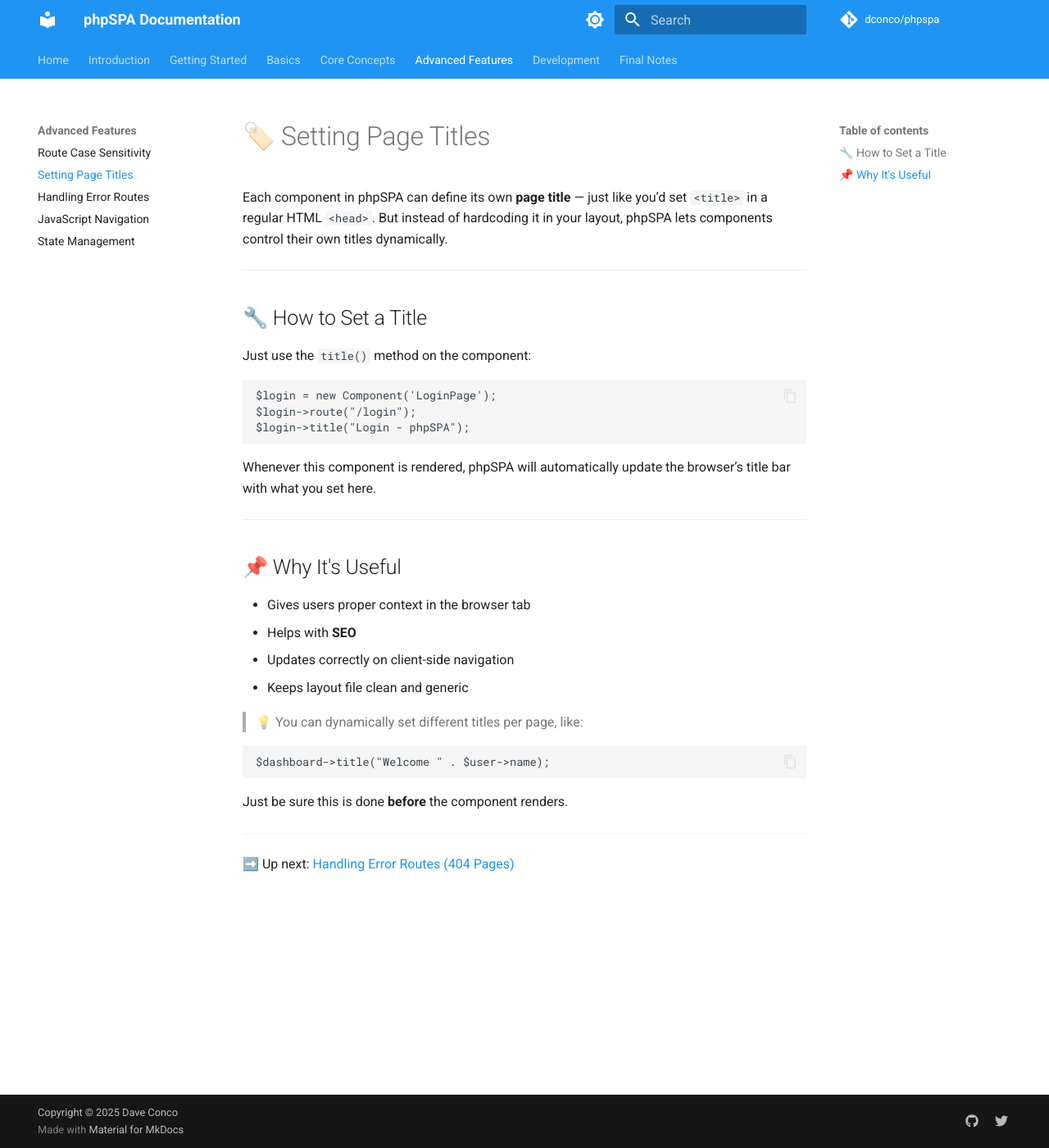
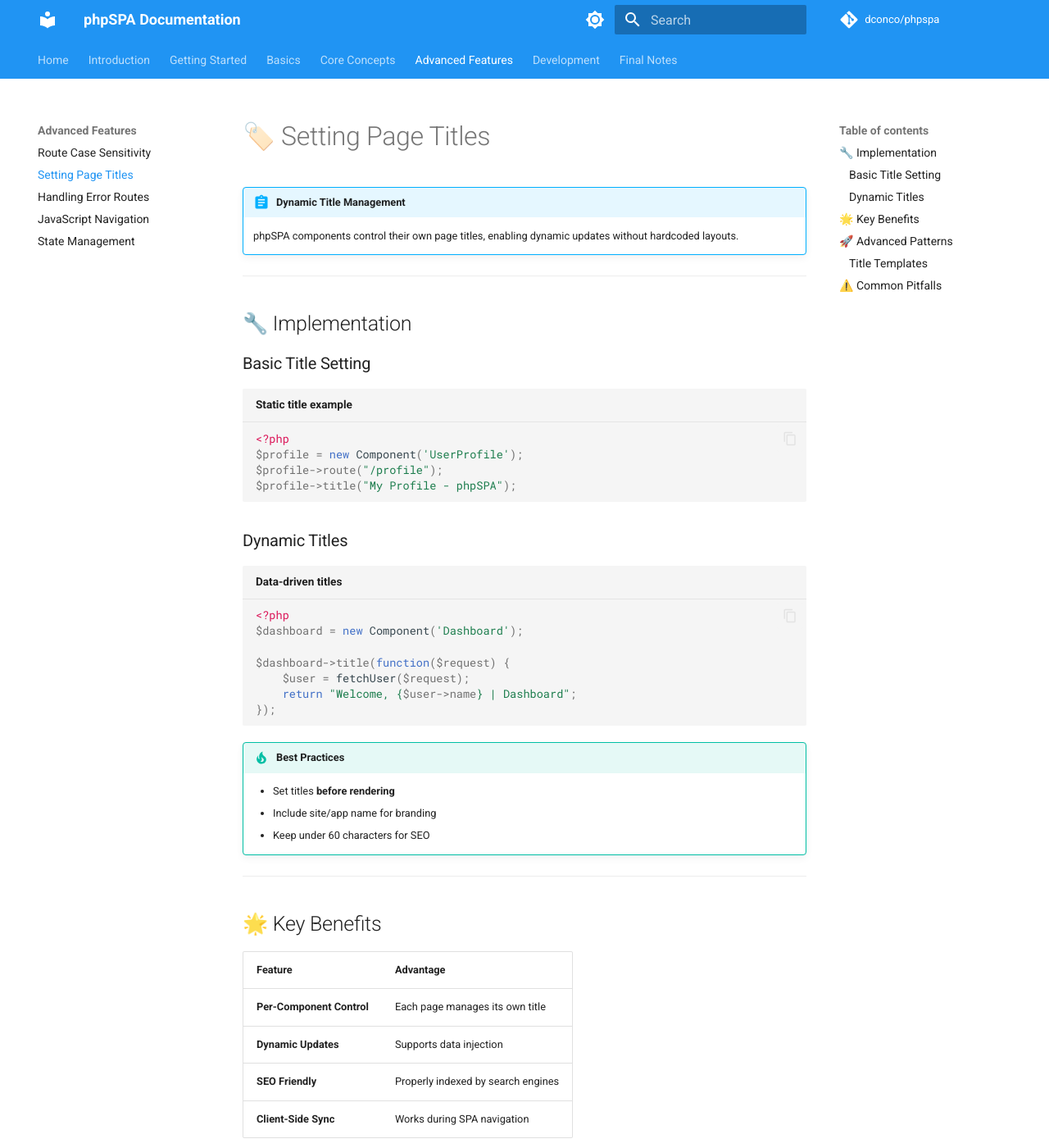
Before and after one commit to dconco/phpspa, an MkDocs documentation site: the page built from docs/13-setting-page-titles.md, in a window 1280 px wide and 1400 px high. Shown: the whole window at 82% size. Built offline with MkDocs 1.6.1 and Material for MkDocs 9.7.7, drawn with Linux system fonts in a browser that asks for light colours; comment, search, counter and statistics services are not loaded; the version menu is left out; some of the changed text lies outside the part shown.

Commit message:
Update documentation for component props, route case sensitivity, page titles, and getting started guide; enhance mkdocs configuration

````diff
--- a/docs/11-component-props.md
+++ b/docs/11-component-props.md
@@ -1,84 +1,108 @@
 # 🧬 Component Props (Passing Data to Components)
 
-In phpSPA, since components are just PHP functions, you can pass props the same way you’d pass arguments to functions.
+!!! abstract "Core Principle"
+    Since phpSPA components are PHP functions, props work exactly like function arguments - with some smart conventions for routing.
 
 ---
 
-## ✅ Basic Example
+## ✅ Basic Usage
 
-```php
+```php title="Component with props"
+<?php
 function Admin(string $name, int $age, array $path = []) {
     return "<h1>$name - $age</h1>";
 }
 ```
 
-Now you can render it inside another component like this:
-
-```php
+```php title="Using the component"
+<?php
 function Dashboard(array $path) {
     return Admin(name: "dconco", age: 10, path: $path);
 }
 ```
 
-> 🔹 All props passed must match the function’s argument names.
-> 🔹 `path` is **optional**, but useful when reusing components tied to a route.
+!!! tip "Key Notes"
+    - 🔹 **Named arguments** must match parameter names exactly
+    - 🔹 `path` is optional but enables route-aware components
+    - 🔹 Type hints (`string`, `int`) provide built-in validation
 
 ---
 
-## ⚙️ `$path` Special Note
+## ⚙️ Special Props Handling
 
-`$path` is automatically injected by phpSPA when the component is matched via a route with dynamic parameters (like `/user/{id}`).
+### The `$path` Parameter
 
-But when **manually reusing a component** inside another one, you must do one of these:
+```php title="Route-matched vs manual usage"
+// Automatically populated when matched via route:
+// e.g., /admin/{name}/{age}
 
-1. Provide a default value:
+// Manual usage requires either:
+function Admin(string $name, array $path = []) { ... }  // Default
+// OR
+Admin(name: "dconco", path: $parentPath);  // Explicit pass
+```
 
-   ```php
-      function Admin(string $name, int $age, array $path = []) { ... }
-   ```
+### The `$request` Object
 
-2. Pass `$path` explicitly from the parent:
+```php title="Request handling best practice"
+<?php
+use phpSPA\Http\Request;
 
-   ```php
-   function Dashboard(array $path) {
-      return Admin(name: "dconco", age: 10, path: $path);
-   }
-   ```
+function Search(
+    string $query,
+    array $path = [],
+    Request $request = new Request()  // Always default!
+) {
+    $page = $request('page', 1);
+    return "Showing page $page for '$query'";
+}
+```
+
+!!! warning "Critical"
+    Always provide default `Request` objects - components should work both in routes and when manually composed.
 
 ---
 
-## 🧪 `$request` Argument
+## 📊 Prop Rules Reference
 
-If your component uses `$request`, just define it like this:
+| Prop Type        | Injection Source | Required Default? | Usage Context           |
+| ---------------- | ---------------- | ----------------- | ----------------------- |
+| Custom (`$name`) | Manual passing   | No                | Always explicit         |
+| `$path`          | Route matcher    | Yes if reused     | Route parameters access |
+| `$request`       | Auto-injected    | Always            | Query params, POST data |
 
-```php
-use phpSPA\Http\Request;
-
-function Admin(string $name, int $age, array $path = [], Request $request = new Request()) {
-    $id = $path["id"] ?? 1;
-    $query = $request("q", "default");
-    return "<h1>$name - $age - $id</h1>";
-}
-```
-
-Even though `$request` is auto-injected when the route is hit directly, **you should provide a default value** when reusing the component — that way it won’t break.
-
-> ✅ This is the best practice:
-
-```php
-Request $request = new Request()
+```mermaid
+graph TD
+    A[Component Call] --> B{Is Route Match?}
+    B -->|Yes| C[Auto-inject path/request]
+    B -->|No| D[Requires manual args]
+    D --> E[Use defaults or parent values]
 ```
 
 ---
 
-## 🔄 Summary: Prop Rules
+## 🏗 Practical Patterns
 
-| Argument                    | Required?          | Default Needed? When?                   |
-| --------------------------- | ------------------ | --------------------------------------- |
-| Custom Props (e.g. `$name`) | Yes                | Always provide default or pass manually |
-| `$path`                     | Provided by phpSPA | Default if reusing manually             |
-| `$request`                  | Provided by phpSPA | Always set `new Request()` when reusing |
+### Prop Forwarding
 
----
+```php title="Passing all props to child"
+<?php
+function UserProfile(array $props) {
+    return ProfileCard(...$props);
+}
+```
 
-➡️ Up next: [Route Case Sensitivity](./12-route-case-sensitivity.md)
+### Validation Layer
+
+```php title="Type-safe props"
+<?php
+function StrictComponent(
+    string $id,
+    int $count = 0,
+    array $allowed = ['read']
+) {
+    // Built-in type checking
+}
+```
+
+➡️ **Next Up**: [Route Case Sensitivity :material-arrow-right:](./12-route-case-sensitivity.md){ .md-button .md-button--primary }
--- a/docs/13-setting-page-titles.md
+++ b/docs/13-setting-page-titles.md
@@ -1,38 +1,88 @@
 # 🏷️ Setting Page Titles
 
-Each component in phpSPA can define its own **page title** — just like you’d set `<title>` in a regular HTML `<head>`. But instead of hardcoding it in your layout, phpSPA lets components control their own titles dynamically.
+!!! abstract "Dynamic Title Management"
+    phpSPA components control their own page titles, enabling dynamic updates without hardcoded layouts.
 
 ---
 
-## 🔧 How to Set a Title
+## 🔧 Implementation
 
-Just use the `title()` method on the component:
+### Basic Title Setting
 
-```php
-$login = new Component('LoginPage');
-$login->route("/login");
-$login->title("Login - phpSPA");
+```php title="Static title example"
+<?php
+$profile = new Component('UserProfile');
+$profile->route("/profile");
+$profile->title("My Profile - phpSPA");
 ```
 
-Whenever this component is rendered, phpSPA will automatically update the browser’s title bar with what you set here.
+### Dynamic Titles
+
+```php title="Data-driven titles"
+<?php
+$dashboard = new Component('Dashboard');
+
+$dashboard->title(function($request) {
+    $user = fetchUser($request);
+    return "Welcome, {$user->name} | Dashboard";
+});
+```
+
+!!! tip "Best Practices"
+    - Set titles **before rendering**
+    - Include site/app name for branding
+    - Keep under 60 characters for SEO
 
 ---
 
-## 📌 Why It's Useful
+## 🌟 Key Benefits
 
-* Gives users proper context in the browser tab
-* Helps with **SEO**
-* Updates correctly on client-side navigation
-* Keeps layout file clean and generic
+| Feature                   | Advantage                          |
+| ------------------------- | ---------------------------------- |
+| **Per-Component Control** | Each page manages its own title    |
+| **Dynamic Updates**       | Supports data injection            |
+| **SEO Friendly**          | Properly indexed by search engines |
+| **Client-Side Sync**      | Works during SPA navigation        |
 
-> 💡 You can dynamically set different titles per page, like:
-
-```php
-$dashboard->title("Welcome " . $user->name);
+```mermaid
+sequenceDiagram
+    User->>Browser: Visits /dashboard
+    Browser->>phpSPA: Route Request
+    phpSPA->>Component: Render Dashboard
+    Component->>phpSPA: Set Title "Dashboard"
+    phpSPA->>Browser: Update Document Title
 ```
-
-Just be sure this is done **before** the component renders.
 
 ---
 
-➡️ Up next: [Handling Error Routes (404 Pages)](./14-handling-error-routes.md)
+## 🚀 Advanced Patterns
+
+### Title Templates
+
+```php title="Consistent formatting"
+<?php
+function setTitle($base) {
+    return "$base | My Awesome App";
+}
+
+$about->title(setTitle("About Us"));
+```
+
+---
+
+## ⚠️ Common Pitfalls
+
+1. **Missing Titles**
+   Always set a default in your layout
+2. **Duplicate Branding**
+   Avoid "App Name | Page | App Name"
+3. **Dynamic Failures**
+   Sanitize user input in titles
+
+```php title="Safe dynamic example"
+<?php $title = htmlspecialchars($userInput) . " - phpSPA"; ?>
+```
+
+---
+
+➡️ **Next Up**: [Handling Error Routes (404 Pages) :material-arrow-right:](./14-handling-error-routes.md){ .md-button .md-button--primary }
--- a/mkdocs.yml
+++ b/mkdocs.yml
@@ -32,6 +32,7 @@
       - navigation.top
       - search.highlight
       - search.share
+      - content.code.annotate
       - content.code.copy
 
 # Markdown extensions
````
Also changed, not shown: docs/12-route-case-sensitivity.md (+56 -33 lines), docs/2-getting-started.md (+1 -1 lines).
